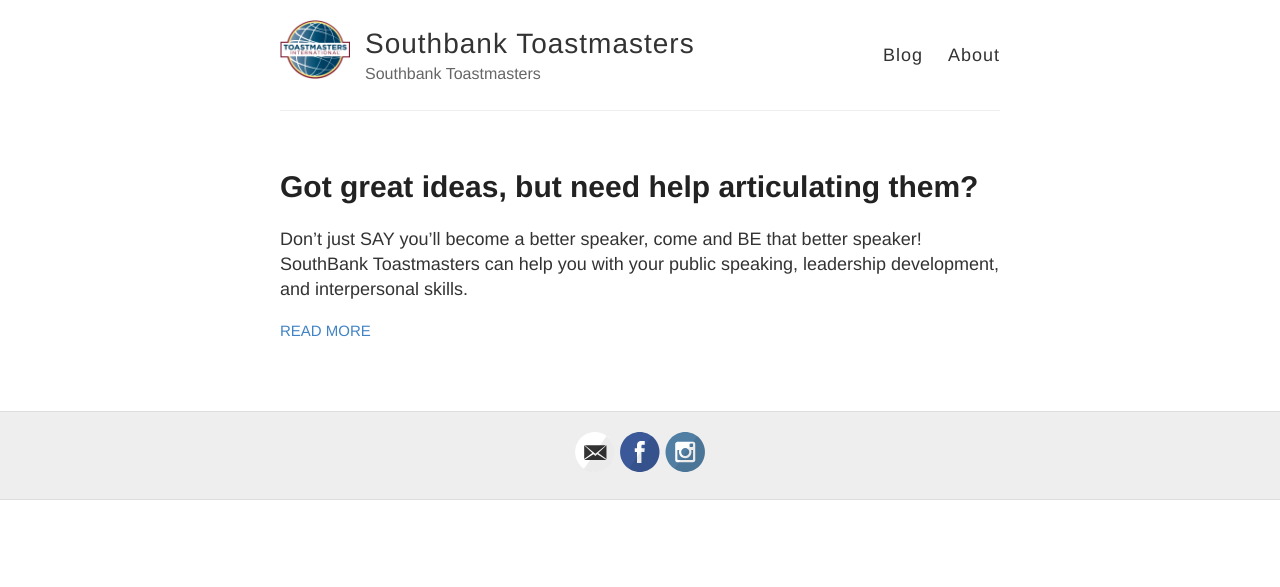
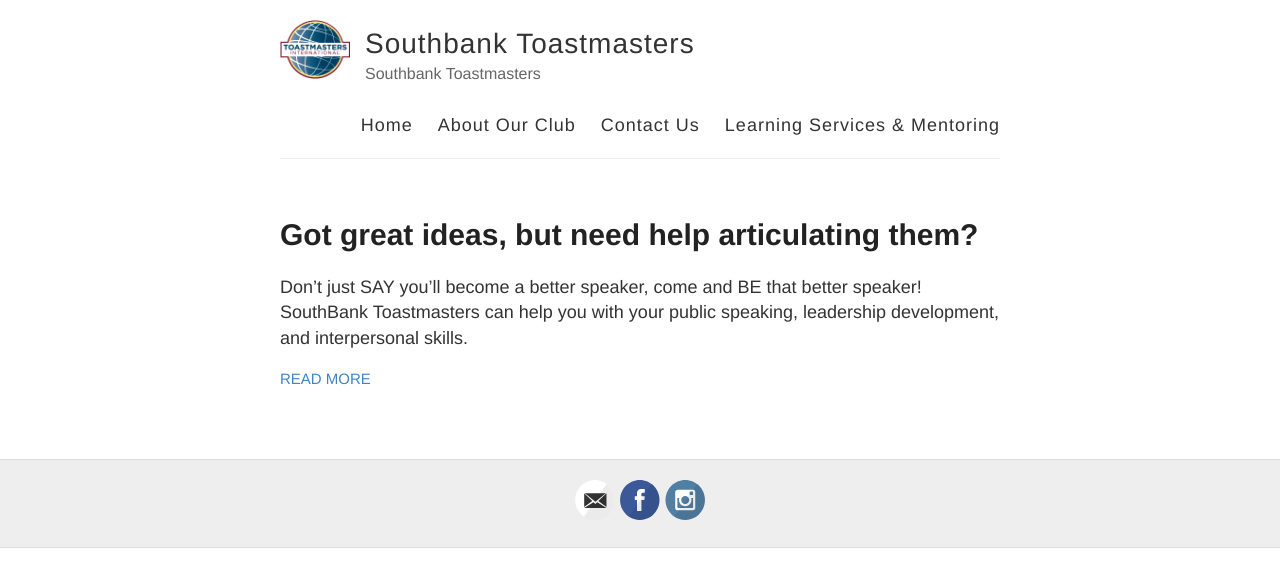
Before and after one commit to colbyprior/southbanktoastmasters, a Jekyll site: the page built from index.html, in a window 1280 px wide. Shown: the top 587 px of the page. Built offline with Jekyll 4.4.1, drawn with Linux system fonts in a browser that asks for light colours.

Commit message:
Update default.html

```diff
--- a/_layouts/default.html
+++ b/_layouts/default.html
@@ -27,8 +27,10 @@
           </div>
 
           <nav>
-            <a href="{{ site.baseurl }}/">Blog</a>
-            <a href="{{ site.baseurl }}/about">About</a>
+            <a href="{{ site.baseurl }}/">Home</a>
+            <a href="{{ site.baseurl }}/about">About Our Club</a>
+            <a href="{{ site.baseurl }}/contact">Contact Us</a>
+            <a href="{{ site.baseurl }}/learning">Learning Services & Mentoring</a>
           </nav>
         </header>
       </div>
```
